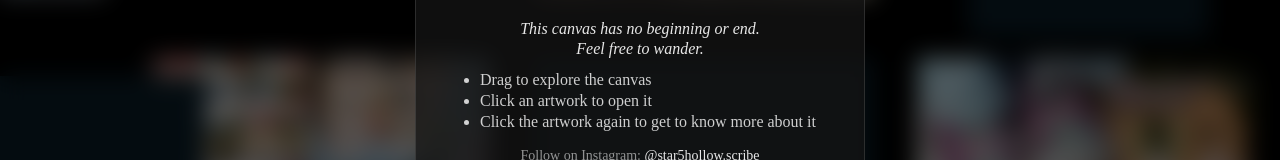
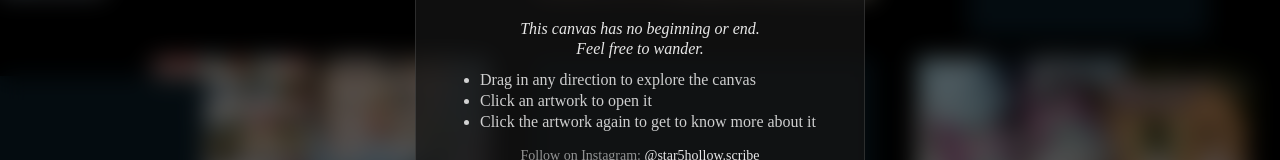
Before and after one commit to SShivanjali/my-portfolio, a Next.js app: page /art in a window 1280 px wide. Shown: the part 372-532 px from the top of the page. Built offline with nearby package versions, Linux system fonts and the light colour scheme; a web font is replaced by a local one.

Commit message:
changed some instructions on the intro modal of /art

```diff
--- a/src/components/art/IntroModal.jsx
+++ b/src/components/art/IntroModal.jsx
@@ -102,7 +102,7 @@ export default function IntroModal({ onClose, isClosing }) {
             paddingLeft: "24px",
           }}
         >
-          <li>Drag to explore the canvas</li>
+          <li>Drag in any direction to explore the canvas</li>
           <li>Click an artwork to open it</li>
           <li>Click the artwork again to get to know more about it</li>
         </ul>
```
Also changed, not shown: public/temp.png (deleted), public/underwater.jpeg (deleted).
